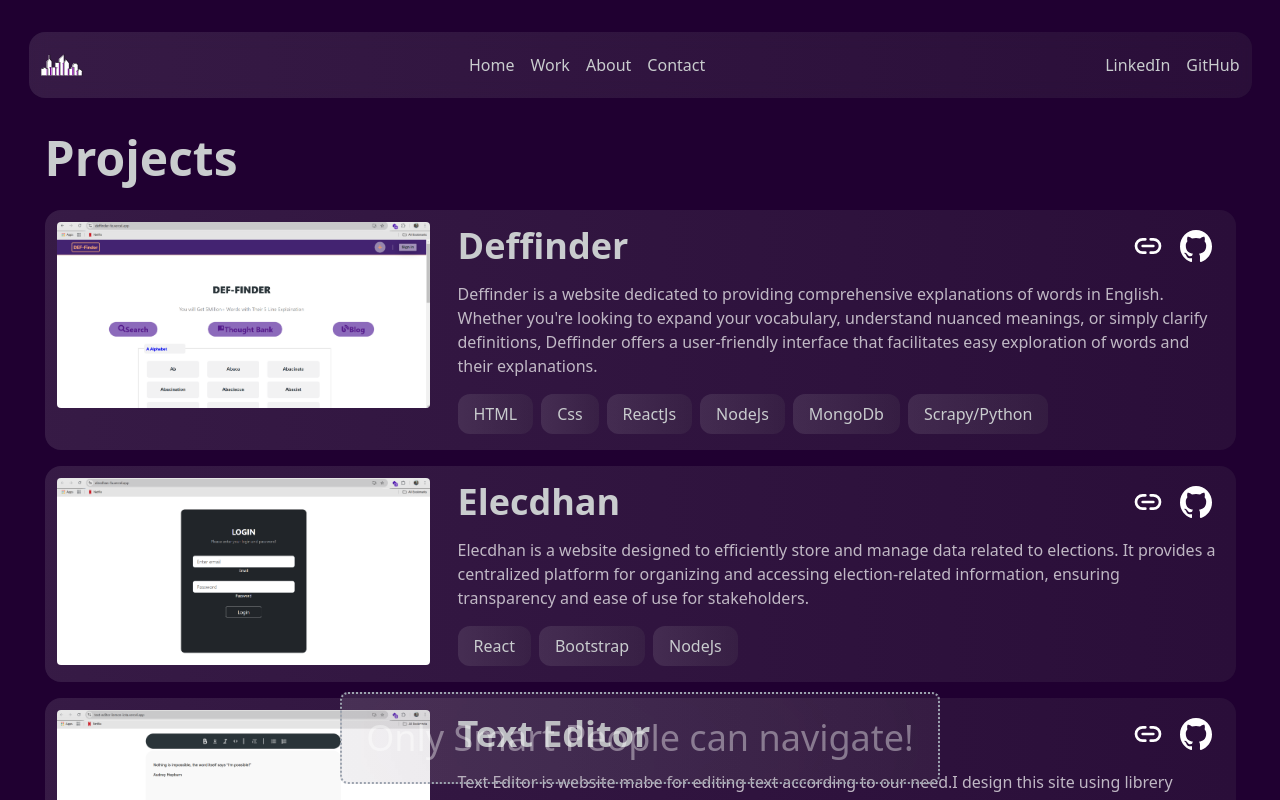
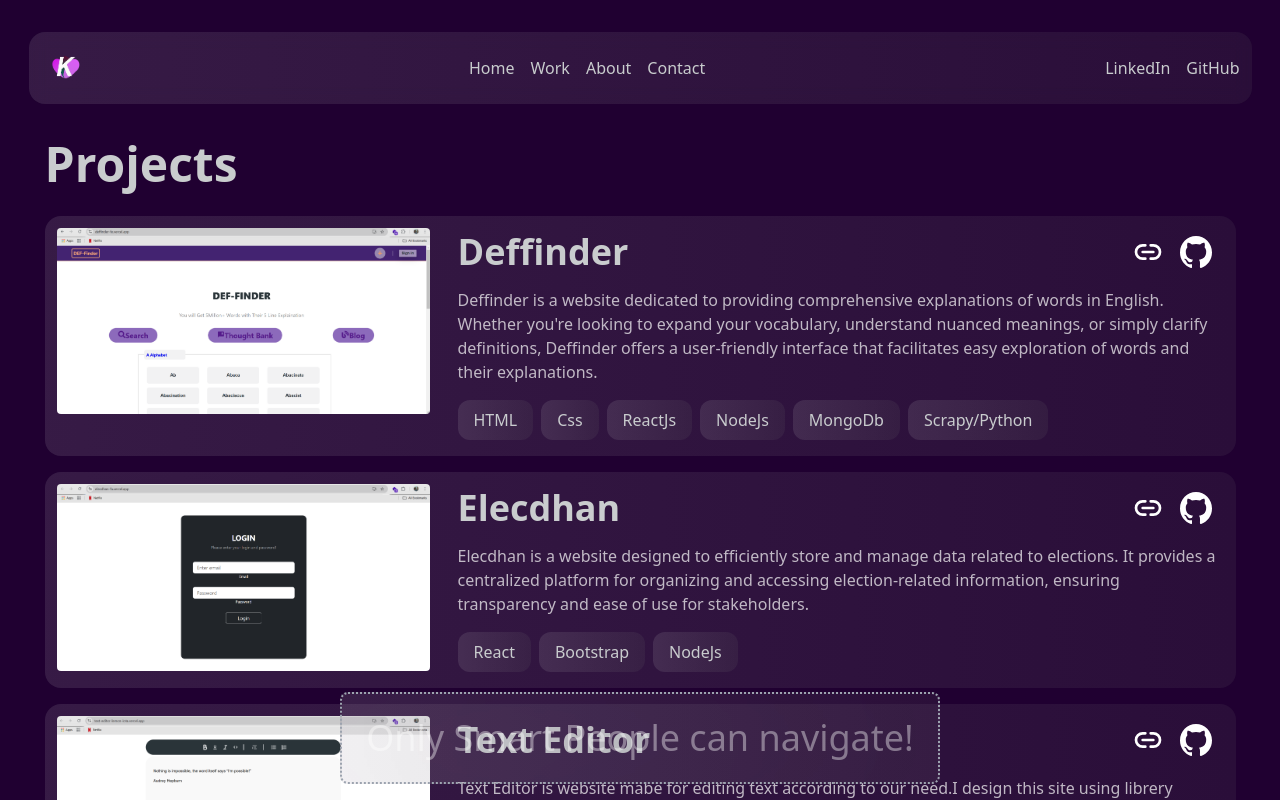
Before and after one commit to kartikey7y/Portfolio, a React (Create React App) app: page /work in a window 1280 px wide. Shown: the top 800 px of the page. Built offline with nearby package versions, Linux system fonts and the light colour scheme.

Commit message:
updated movement and logo of image

```diff
--- a/src/Home/Home.js
+++ b/src/Home/Home.js
@@ -1,7 +1,8 @@
 import { Outlet, useNavigate } from "react-router-dom";
-import { Logo, MenuSvg, CancelSvg } from "../Assets/Logo";
+import { MenuSvg, CancelSvg } from "../Assets/Logo";
 import { useState, useEffect, useRef } from "react";
 import "../App.css";
+import Dlogo from "../Assets/Heiler.png";
 
 export default function Home() {
   const [draggedItem, setDraggedItem] = useState(null);
@@ -81,7 +82,8 @@ export default function Home() {
         <div className="flex justify-between items-center">
           <div className="cursor-pointer">
             <span className={wait ? "animate-bounce" : ""}>
-              <Logo />
+              {/* <Logo /> */}
+              <img className="h-12 w-12 object-contain" src={Dlogo} alt="logo" style={{mixBlendMode:"multiply"}}/>
             </span>
           </div>
           <ul className={navLink} id="links" ref={smNavbarRef}>
--- a/src/components/Introduction.js
+++ b/src/components/Introduction.js
@@ -16,8 +16,8 @@ export default function Introduction() {
       const gamma = event.gamma;
       const beta = event.beta;
       setPosition({
-        x: gamma * 2,
-        y: beta * 0.5,
+        x: gamma * 0,
+        y: beta * -0.5,
       });
     };
     window.addEventListener("deviceorientation", handleOrientation);
@@ -30,7 +30,7 @@ export default function Introduction() {
       className="grid md:grid-cols-3 sm:grid-cols-2 mt-16"
       style={{
         transform: `translate(${position.x}px, ${position.y}px)`, // Shift based on tilt
-        transition: "transform 0.5s ease", // Smooth transition
+        transition: "transform 1s ease", // Smooth transition
       }}
     >
       <div className="col-span-2">
```
Also changed, not shown: src/Assets/Heiler.png (added), 1 other file (tests, documents, lock files or other folders).
